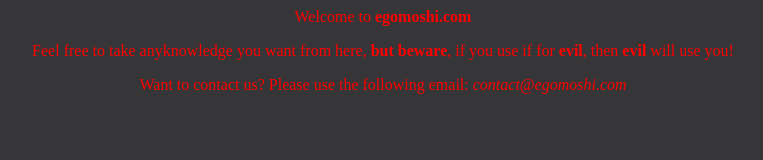
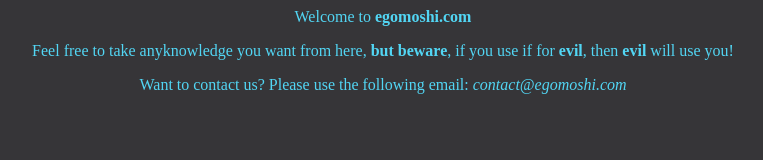
Before and after one commit to egomoshi/egomoshi.github.io, a plain HTML site: page index.html in a window 1280 px wide. Shown: the whole page, without its empty margins (257-1020 px from the left). Drawn offline with Linux system fonts and the light colour scheme.

Commit message:
Update index.html

```diff
--- a/index.html
+++ b/index.html
@@ -4,7 +4,7 @@
 	<style>
 		body {background-color: #363538;}
 		h1   {color: blue;}
-		p    {color: red;}
+		p    {color: #52D6F4;}
 	</style>
 </head>
 	<body><center>
```
